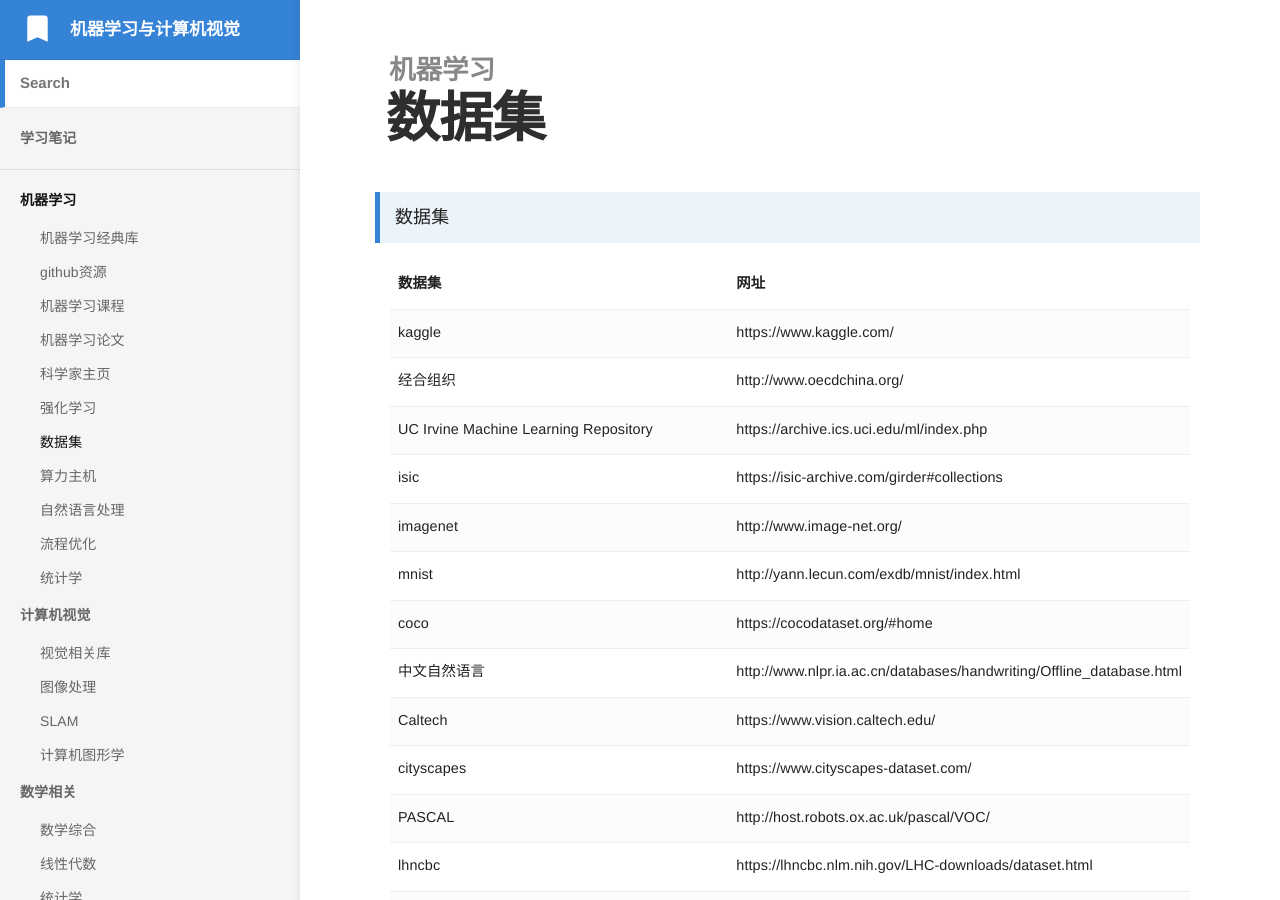
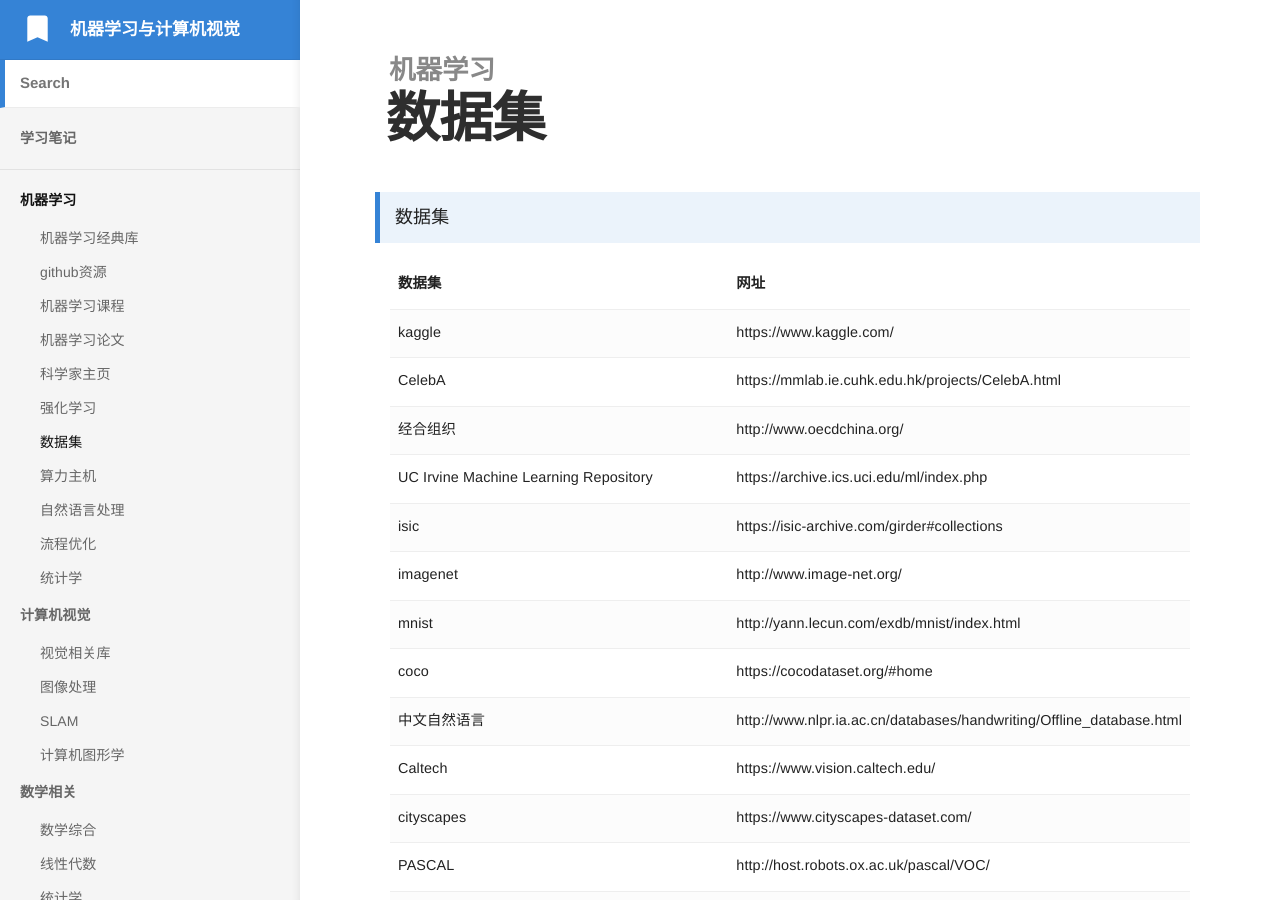
Before and after one commit to bashendixie/Machine_Learning_Notes, a Jekyll site: the page built from _docs/1、机器学习/数据集.md, in a window 1280 px wide and 900 px high. Built offline with Jekyll 4.4.1, drawn with Linux system fonts in a browser that asks for light colours; some web fonts are replaced.

Commit message:
no message

```diff
--- a/_docs/1、机器学习/数据集.md
+++ b/_docs/1、机器学习/数据集.md
@@ -25,6 +25,14 @@
 			</td>
 			<td>
 				https://www.kaggle.com/
+			</td>
+		</tr>
+		<tr>
+			<td>
+				CelebA
+			</td>
+			<td>
+				https://mmlab.ie.cuhk.edu.hk/projects/CelebA.html
 			</td>
 		</tr>
 		<tr>
```
